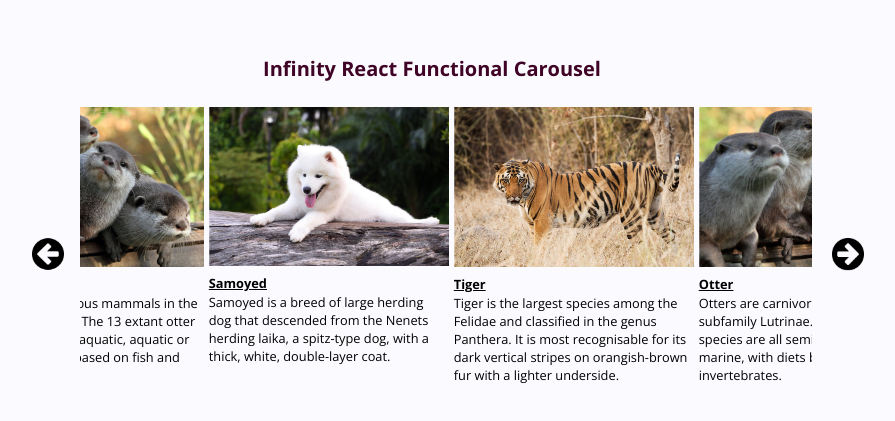
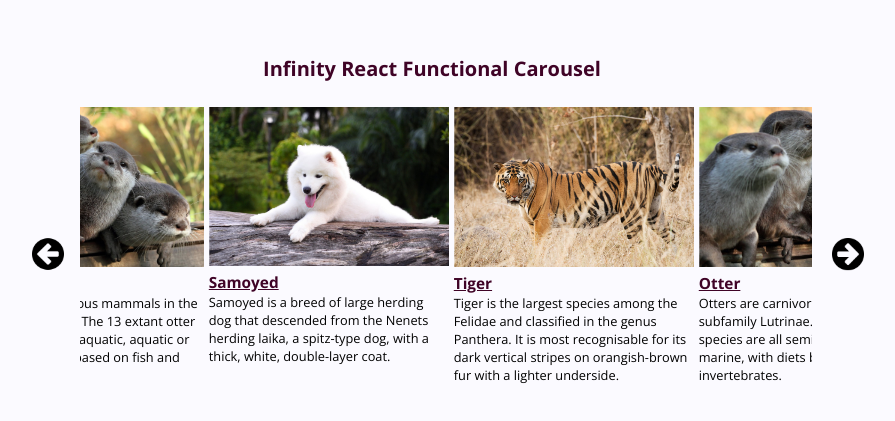
Before and after one commit to Selianaaa/infinity-react-carousel, a React (Create React App) app: page / in a window 1280 px wide. Shown: the part 167-588 px from the top of the page, without its empty margins (208-1103 px from the left). Built offline with nearby package versions, Linux system fonts and the light colour scheme.

Commit message:
refactor

```diff
--- a/src/app/App.js
+++ b/src/app/App.js
@@ -1,27 +1,24 @@
-import React from 'react';
-import styled from 'styled-components';
+import React from 'react'
+import styled from 'styled-components'
 
 import GlobalStyle from './GlobalStyles'
-import { Carousel } from '../carousel/Carousel';
-
+import { Carousel } from '../carousel/Carousel'
 
 function App() {
-
   return (
     <Container>
-      <GlobalStyle/>
+      <GlobalStyle />
       <Carousel />
     </Container>
   )
 }
 
-export default App;
+export default App
 
-
-const Container = styled.section`
+const Container = styled.div`
   position: relative;
   width: 100%;
-  height: 100%;
+  min-height: 100vh;
   display: flex;
   align-items: center;
   justify-content: center;
--- a/src/carousel/Carousel.jsx
+++ b/src/carousel/Carousel.jsx
@@ -1,13 +1,13 @@
 import React from 'react'
 import styled from 'styled-components'
 
-import CarouselCentralBlock from './CarouselCentralBlock'
+import { CentralBlocks } from './CentralBlocks'
 
 export const Carousel = () => (
   <ContentWrapper>
     <Title>Infinity React Functional Carousel</Title>
 
-    <CarouselCentralBlock />
+    <CentralBlocks />
   </ContentWrapper>
 )
 
--- a/src/carousel/CarouselItemsBlock.jsx
+++ b/src/carousel/CarouselItems.jsx
@@ -3,27 +3,22 @@ import styled from 'styled-components'
 
 const oneTimeTranlation = 245
 
-export default function CarouselItemsBlock({ items, ...carouselDataProps }) {
-  return (
-    <CarouselWrapper>
-      <CarouselItemsBlockWrapper items={items}>
-        <CarouselData {...carouselDataProps} />
-      </CarouselItemsBlockWrapper>
-    </CarouselWrapper>
-  )
-}
+export const CarouselItems = ({ items, ...carouselDataProps }) => (
+  <CarouselWrapper>
+    <CarouselItemsBlockWrapper items={items}>
+      <CarouselItem {...carouselDataProps} />
+    </CarouselItemsBlockWrapper>
+  </CarouselWrapper>
+)
 
-function CarouselData({
+const CarouselItem = ({
   currentTranslation,
   carouselList,
-  firstIndex,
-  lastIndex,
   translatingItem,
-}) {
-  const translation = Array.from(currentTranslation)
+}) => {
   return carouselList.map((item, index) => {
     const { image, name, description } = item
-    const itemTranslation = translation[index]
+    const itemTranslation = currentTranslation[index]
     if (index === translatingItem) {
       var isTransliting = true
     }
@@ -35,11 +30,11 @@ function CarouselData({
     }
 
     return (
-      <CarouselItem key={index} {...carouselItemsProps}>
-        <CarouselItemImg src={image} alt="" draggable="false" />
-        <CarouselItemName>{name}</CarouselItemName>
-        <p>{description}</p>
-      </CarouselItem>
+      <ItemWrapper key={index} {...carouselItemsProps}>
+        <ItemImg src={image} alt="" draggable="false" />
+        <ItemName>{name}</ItemName>
+        <ItemDescription>{description}</ItemDescription>
+      </ItemWrapper>
     )
   })
 }
@@ -55,29 +50,30 @@ const CarouselItemsBlockWrapper = styled.div`
   position: relative;
   width: ${({ items }) => items * `${oneTimeTranlation}`}px;
   height: 300px;
-  p {
-    font-size: 1vw;
-  }
 `
 
-const CarouselItem = styled.div`
+const ItemWrapper = styled.div`
   width: 240px;
   float: left;
   transform: translate(-245px);
-  cursor: pointer;
   margin: 0 2.5px;
   transition: ${({ isTransliting }) => (isTransliting ? '0s' : '.35s')};
   transform: translate(${({ itemTranslation }) => itemTranslation}px);
 `
 
-const CarouselItemImg = styled.img`
+const ItemImg = styled.img`
   width: 100%;
   height: auto;
   object-fit: contain;
 `
 
-const CarouselItemName = styled.span`
-  font-size: 1vw;
+const ItemName = styled.span`
+  font-size: 1.2vw;
   text-decoration: underline;
   font-weight: bold;
+  color: #3f0326;
 `
+
+const ItemDescription = styled.div`
+  font-size: 1vw;
+`
--- a/src/carousel/CarouselCentralBlock.jsx
+++ b/src/carousel/CentralBlocks.jsx
@@ -5,10 +5,10 @@ import otter from '../assets/images/otter.jpg'
 import dog from '../assets/images/dog.jpg'
 import tiger from '../assets/images/tiger.jpg'
 
-import CarouselItemsBlock from './CarouselItemsBlock'
+import { CarouselItems } from './CarouselItems'
 import { ArrowButton } from '../components'
 
-export default function CentralBlocks() {
+export const CentralBlocks = () => {
   const carouselItems = [
     {
       image: otter,
@@ -127,12 +127,13 @@ export default function CentralBlocks() {
   return (
     <CentralBlockWrapper onMouseEnter={onMouseOn} onMouseLeave={onMouseOut}>
       <ArrowButton clickHandler={leftArrowClick} />
-      <CarouselItemsBlock items={itemsAmount} {...carouselDataProps} />
+
+      <CarouselItems items={itemsAmount} {...carouselDataProps} />
+
       <ArrowButton type="right" clickHandler={rightArrowClick} />
     </CentralBlockWrapper>
   )
 }
-
 
 const CentralBlockWrapper = styled.div`
   width: 800px;
--- a/src/components/_ArrowButton.jsx
+++ b/src/components/_ArrowButton.jsx
@@ -5,7 +5,7 @@ import arrow from '../assets/images/arrow.png'
 
 export const ArrowButton = ({ clickHandler, type }) => (
   <ButtonWrapper onClick={clickHandler}>
-    <CarouselArrowImg src={arrow} type={type} alt="arrow" />
+    <CarouselArrowImg src={arrow} type={type} alt="arrow" draggable="false" />
   </ButtonWrapper>
 )
 
```
